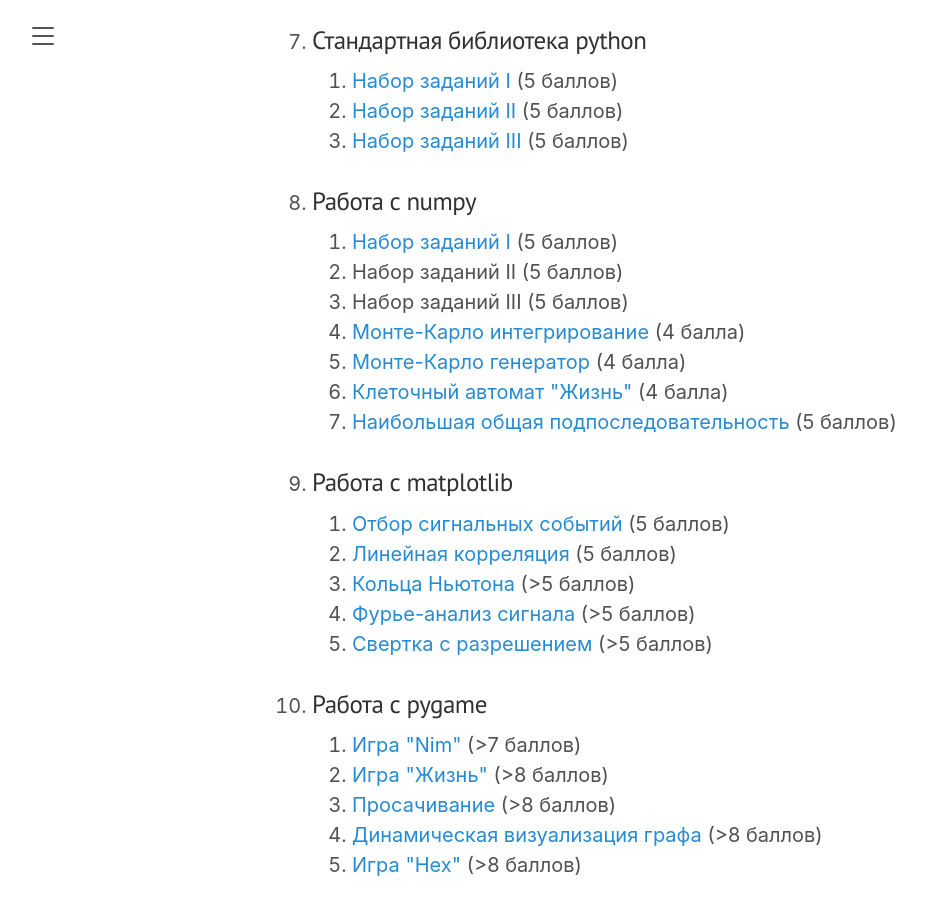
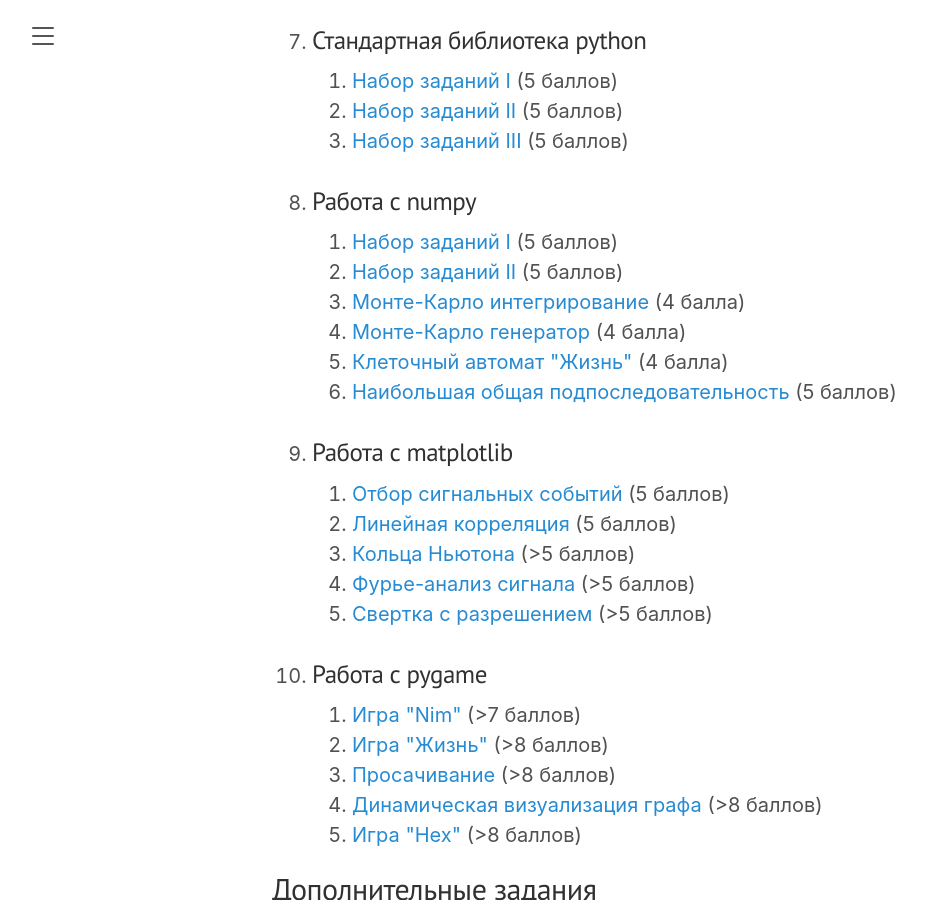
Before and after one commit to NSU-Programming/NSU-Programming.github.io, a Jekyll site: the page built from problems.html, in a window 1280 px wide and 900 px high, scrolled down 1910 px. Shown: the whole window, without its empty margins (8-934 px from the left). Built offline with Jekyll 4.4.1, drawn with Linux system fonts in a browser that asks for light colours.

Commit message:
problem id for numpy set 2

```diff
--- a/_data/problems.yml
+++ b/_data/problems.yml
@@ -69,8 +69,7 @@
   - name: 'Работа с numpy'
     tasks:
     - { name: 'Набор заданий I', id: 'numpy-basics-set-1', score: 5, test: 'pytest' }
-    - { name: 'Набор заданий II', score: 5, test: 'pytest' }
-    - { name: 'Набор заданий III', score: 5, test: 'pytest' }
+    - { name: 'Набор заданий II', id: 'numpy-basics-set-2', score: 5, test: 'pytest' }
     - { name: 'Монте-Карло интегрирование', id: 'monte-carlo-integral', score: 4, test: 'pytest' }
     - { name: 'Монте-Карло генератор', id: 'monte-carlo-generator', score: 4, test: 'pytest' }
     - { name: 'Клеточный автомат "Жизнь"', id: 'game-of-life', score: 4, test: 'pytest' }
```
